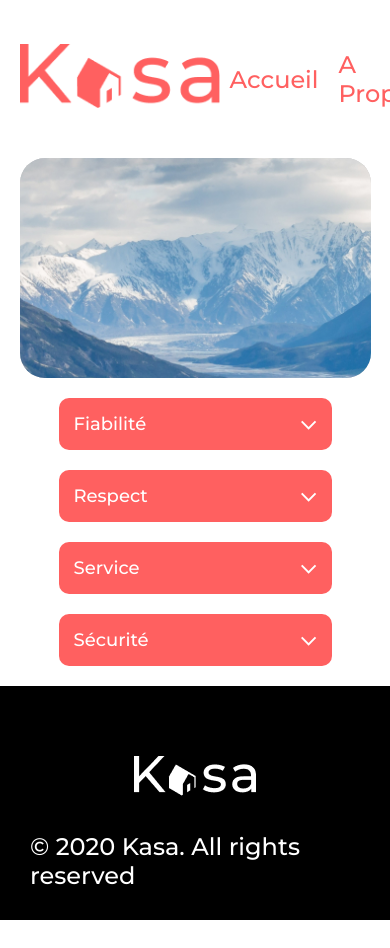
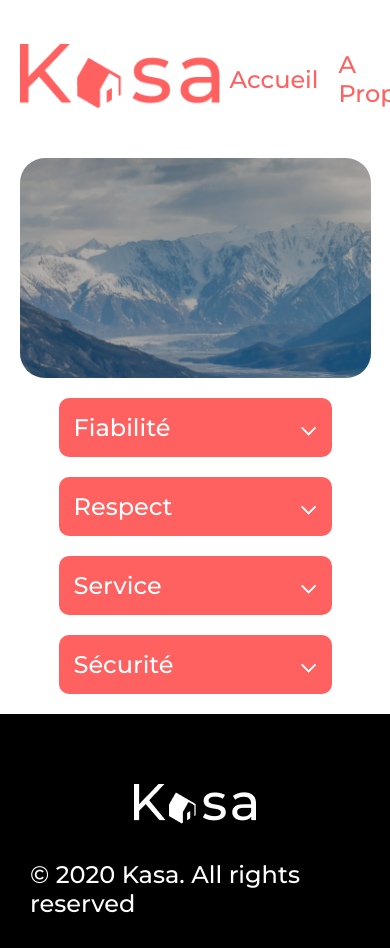
Before and after one commit to Kokotto3000/MelyssaAuberton_11_11112021, a React (Create React App) app in the folder kasa/: page /about in a window 390 px wide. Shown: the top 948 px of the page. Before the commit the page ends 920 px from the top, so only its background shows below. Built offline with nearby package versions, Linux system fonts and the light colour scheme.

Commit message:
review du code et surtout du style desktop avant de préparer le responsive

```diff
--- a/kasa/src/components/Banner.js
+++ b/kasa/src/components/Banner.js
@@ -14,8 +14,11 @@ class Banner extends Component{
     render(){
         return (
             <div className="banner">
-                <img className="banner_image" src={this.state.image} alt={this.state.image} />
-                <h1 className="banner_title">{ this.state.title }</h1>
+                <img className="banner_image" src={this.state.image} alt={this.state.title} />
+                <div className="banner_overlay">
+                    <h1 className="banner_title">{this.state.title}</h1>
+                </div>
+
             </div>
         );
     }
--- a/kasa/src/components/Dropdown.js
+++ b/kasa/src/components/Dropdown.js
@@ -20,24 +20,24 @@ class Dropdown extends Component{
 
     render(){
 
-        const { title, description }= this.props;
+        const { title, description, type }= this.props;
 
         return(
             <div className="dropdown">
                 {this.state.isCollapse ? (
-                    <h3 className="dropdown_title collapse" onClick={this.handleCollapse.bind(this)}>{title}</h3>
+                    <h3 className={`dropdown_title--${type} collapse`} onClick={this.handleCollapse.bind(this)}>{title}</h3>
                 ) : (
-                    <h3 className="dropdown_title" onClick={this.handleCollapse.bind(this)}>{title}</h3>
+                    <h3 className={`dropdown_title--${type}`} onClick={this.handleCollapse.bind(this)}>{title}</h3>
 
                 )}
 
 
                 {!this.state.isCollapse && typeof description === "string" && (
-                    <p className="dropdown_description">{description}</p>
+                    <p className={`dropdown_description--${type}`}>{description}</p>
                 )}
 
                 {!this.state.isCollapse && typeof description !== "string" && (
-                    <ul className="dropdown_description">
+                    <ul className={`dropdown_description--${type}`}>
                         {description.map((element, index)=> (
                             <li className="dropdown_list" key={index}>
                                 {element}
--- a/kasa/src/components/Thumb.js
+++ b/kasa/src/components/Thumb.js
@@ -18,7 +18,9 @@ class Thumb extends Component{
 
             <li className="thumb" key={this.state.id}>
                 <img className="thumb_image" src={this.state.cover} alt={this.state.title} />
-                <h2 className="thumb_title">{this.state.title}</h2>
+                <div className="thumb_overlay">
+                    <h2 className="thumb_title">{this.state.title}</h2>
+                </div>
             </li>
 
         );
--- a/kasa/src/pages/About.js
+++ b/kasa/src/pages/About.js
@@ -5,7 +5,7 @@ import Dropdown from '../components/Dropdown';
 import about from '../datas/about';
 import background from "../assets/banner-background-about.jpg";
 
-class Propos extends Component{
+class About extends Component{
 
   render(){
         return (
@@ -13,7 +13,7 @@ class Propos extends Component{
                 <Banner image={background} />
                 <div className="about-menu">
                     {about.map((element, index)=> (
-                            <Dropdown key={index} title={element.title} description={element.description} />
+                            <Dropdown key={index} title={element.title} description={element.description} type="about" />
                         )
                     )}
                 </div>
@@ -23,4 +23,4 @@ class Propos extends Component{
 
 }
 
-export default Propos;
+export default About;
--- a/kasa/src/pages/Accomodation.js
+++ b/kasa/src/pages/Accomodation.js
@@ -43,10 +43,10 @@ class Accomodation extends Component{
                 </section>
                 <div className="accomodation-menu">
                     <div className="accomodation-menu_dropdown">
-                        <Dropdown title="Description" description={logement.description} />
+                        <Dropdown title="Description" description={logement.description} type="accomodation" />
                     </div>
                     <div className="accomodation-menu_dropdown">
-                        <Dropdown title="Equipements" description={logement.equipments} />
+                        <Dropdown title="Equipements" description={logement.equipments} type="accomodation" />
                     </div>
                 </div>
             </main>
--- a/kasa/src/pages/Home.js
+++ b/kasa/src/pages/Home.js
@@ -5,7 +5,7 @@ import Gallery from '../components/Gallery';
 import background from "../assets/banner-background-home.jpg";
 
 
-class Accueil extends Component{
+class Home extends Component{
 
   render(){
         return (
@@ -19,4 +19,4 @@ class Accueil extends Component{
 
 }
 
-export default Accueil;
+export default Home;
--- a/kasa/src/styles/Banner.css
+++ b/kasa/src/styles/Banner.css
@@ -4,7 +4,7 @@
     align-items: center; */
     position: relative;
     width: 100%;
-    background-color: #c4c4c4;
+    /*background-color: #c4c4c4;*/
     /* background: url(../assets/banner-background-home.jpg); */
     background-size: cover;
     border-radius: 2.5rem;
@@ -22,12 +22,22 @@
     height: 100%;
 }
 
+.banner_overlay{
+    position: absolute;
+    top: 0;
+    left: 0;
+    width: 100%;
+    height: 100%;
+    display: flex;
+    justify-content: center;
+    align-items: center;
+    background-color: rgba(0,0,0,.3);
+    border-radius: 2.5rem;
+}
+
 .banner_title{
-    position: absolute;
-    top: 50%;
-    left: 50%;
-    transform: translate(-50%, -50%);
     color: white;
     font-size: 4.8rem;
     font-weight: 500;
+    z-index: 10;
 }
--- a/kasa/src/styles/Dropdown.css
+++ b/kasa/src/styles/Dropdown.css
@@ -3,7 +3,7 @@
     margin-bottom: 2rem;
 }
 
-.dropdown_title{
+.dropdown_title--accomodation, .dropdown_title--about{
     background-color: var(--color-primary);
     border-radius: 1rem;
     color: white;
@@ -15,15 +15,19 @@
     align-items: center;
 }
 
-.dropdown_title::after{
+.dropdown_title--about{
+    font-size: 2.4rem;
+}
+
+.dropdown_title--accomodation::after, .dropdown_title--about::after{
     content: url(../assets/chevron-up.svg);
 }
 
-.dropdown_title.collapse::after{
+.dropdown_title--accomodation.collapse::after, .dropdown_title--about.collapse::after{
     content: url(../assets/chevron-down.svg);
 }
 
-.dropdown_description{
+.dropdown_description--accomodation, .dropdown_description--about{
     background-color: #f6f6f6;
     border-radius: 1rem;
     color: var(--color-primary);
@@ -32,6 +36,11 @@
     padding: 4rem 2rem;
 }
 
+.dropdown_description--about{
+    font-size: 2.4rem;
+    padding: 3rem 2rem 1rem 2rem;
+}
+
 .dropdown_list{
     list-style: none;
 }
--- a/kasa/src/styles/Gallery.css
+++ b/kasa/src/styles/Gallery.css
@@ -6,6 +6,6 @@
     justify-content: space-evenly;
     align-items: center;
     padding: 5rem 0;
-    margin: 0 auto;
+    margin: 4rem auto;
     width: 90%;
 }
--- a/kasa/src/styles/PageNotFound.css
+++ b/kasa/src/styles/PageNotFound.css
@@ -3,7 +3,6 @@
     flex-flow: column wrap;
     justify-content: space-between;
     align-items: center;
-    height: 100%;
     color: var(--color-primary);
     text-align: center;
 }
--- a/kasa/src/styles/Thumb.css
+++ b/kasa/src/styles/Thumb.css
@@ -1,6 +1,4 @@
 .thumb{
-    background: linear-gradient(180deg, rgba(255, 255, 255, 0) 0%, rgba(0, 0, 0, 0.5) 100%);
-    border-radius: 1rem;
     position: relative;
     width: 34rem;
     height: 34rem;
@@ -17,12 +15,23 @@
     overflow: hidden;
     width: 100%;
     height: 100%;
+    background-color: #FF6060;
+}
+
+.thumb_overlay{
+    position: absolute;
+    left: 0;
+    bottom: 0;
+    width: 100%;
+    height: 100%;
+    background: linear-gradient(180deg, rgba(255, 255, 255, 0) 0%, rgba(0, 0, 0, 0.5) 100%);
+    border-radius: 1rem;
+    display: flex;
+    justify-content: flex-start;
+    align-items: flex-end;
 }
 
 .thumb_title{
-    position: absolute;
-    left: 0;
-    bottom: 0;
     padding: 2rem;
     color: white;
     text-align: left;
```
Also changed, not shown: kasa/src/assets/star.svg (added), kasa/src/styles/About.css (line endings or trailing spaces).
